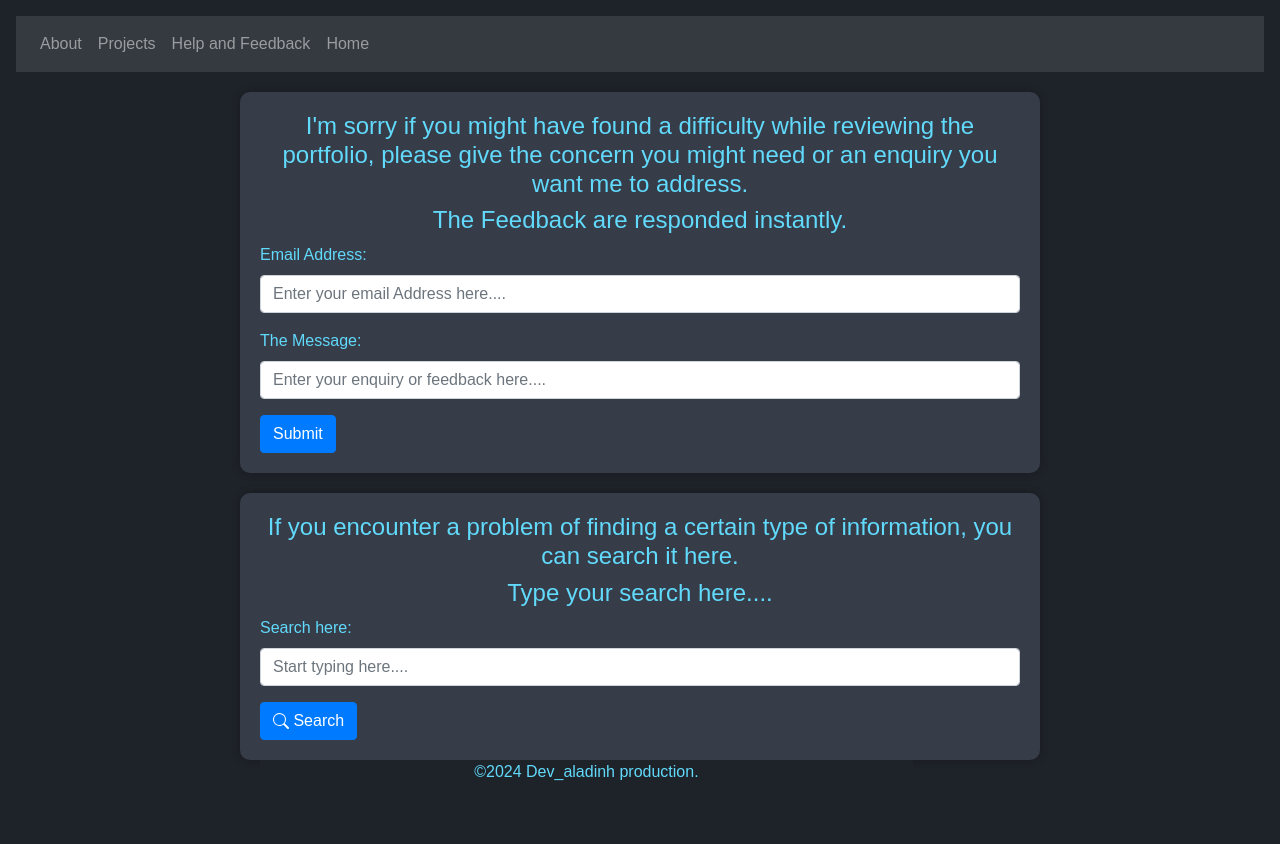
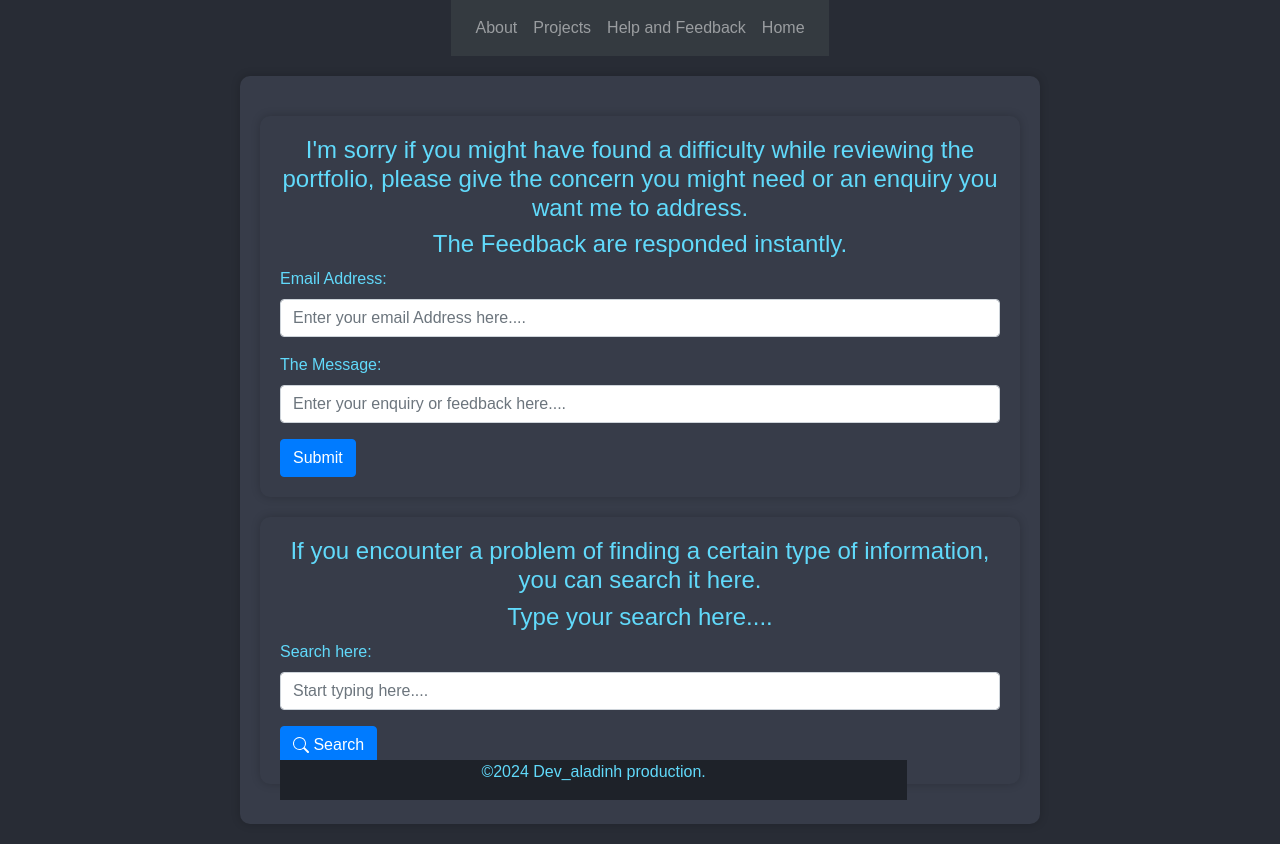
Before and after one commit to harizonelopez/my-portfolio, a Flask app: page /help in a window 1280 px wide. Before the commit the page ends 781 px from the top, so only its background shows below. Run offline with Flask 3, Linux system fonts and the light colour scheme; some libraries are stand-ins or nearby versions.

Commit message:
Update help.html

```diff
--- a/website/templates/help.html
+++ b/website/templates/help.html
@@ -2,14 +2,25 @@
 {% block title %} Help page {% endblock %}
 
 {% block content %}
+<!DOCTYPE html>
+<html lang="en">
+
+<head>
+  <meta charset="UTF-8">
+    <meta name="viewport" content="width=device-width, initial-scale=1.0">
+    <title>Your Name - Portfolio</title>
 
   <style>
     body {
+      display: flex;
       font-family: 'Arial', sans-serif;
       margin: 0;
-        padding: 1em;
-        background-color: #1e2229;
-        color: purple;
+      padding: 0;
+      background-color: #282c35;
+      color: #fff;
+      align-items: center;
+      flex-direction: column;
+      text-align: left;
       }
 
       section {
@@ -28,10 +39,13 @@
         padding: 0em 0;
         position: fixed;
         bottom: 0;
-      width: 51%;
+        width: 49%;
       }
 
   </style>
+
+<body>
+  <section>
 
     <section>
       <form method = "POST">
@@ -89,4 +103,8 @@
         </form>
     </section>
 
+  </section>
+</body>
+</html>
+
 {% endblock %}
```
Lines whose indentation alone changed are shown as unchanged.
